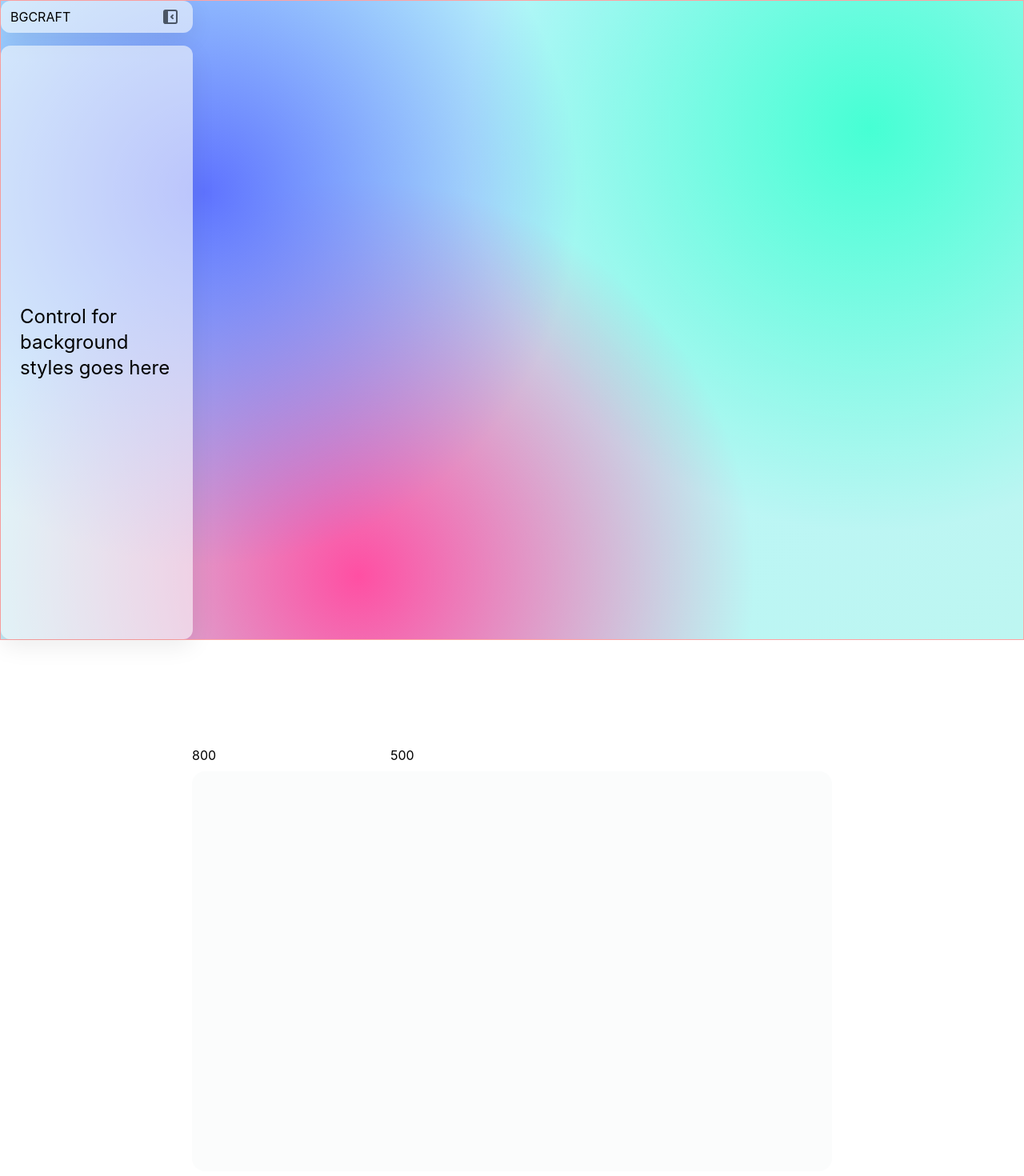
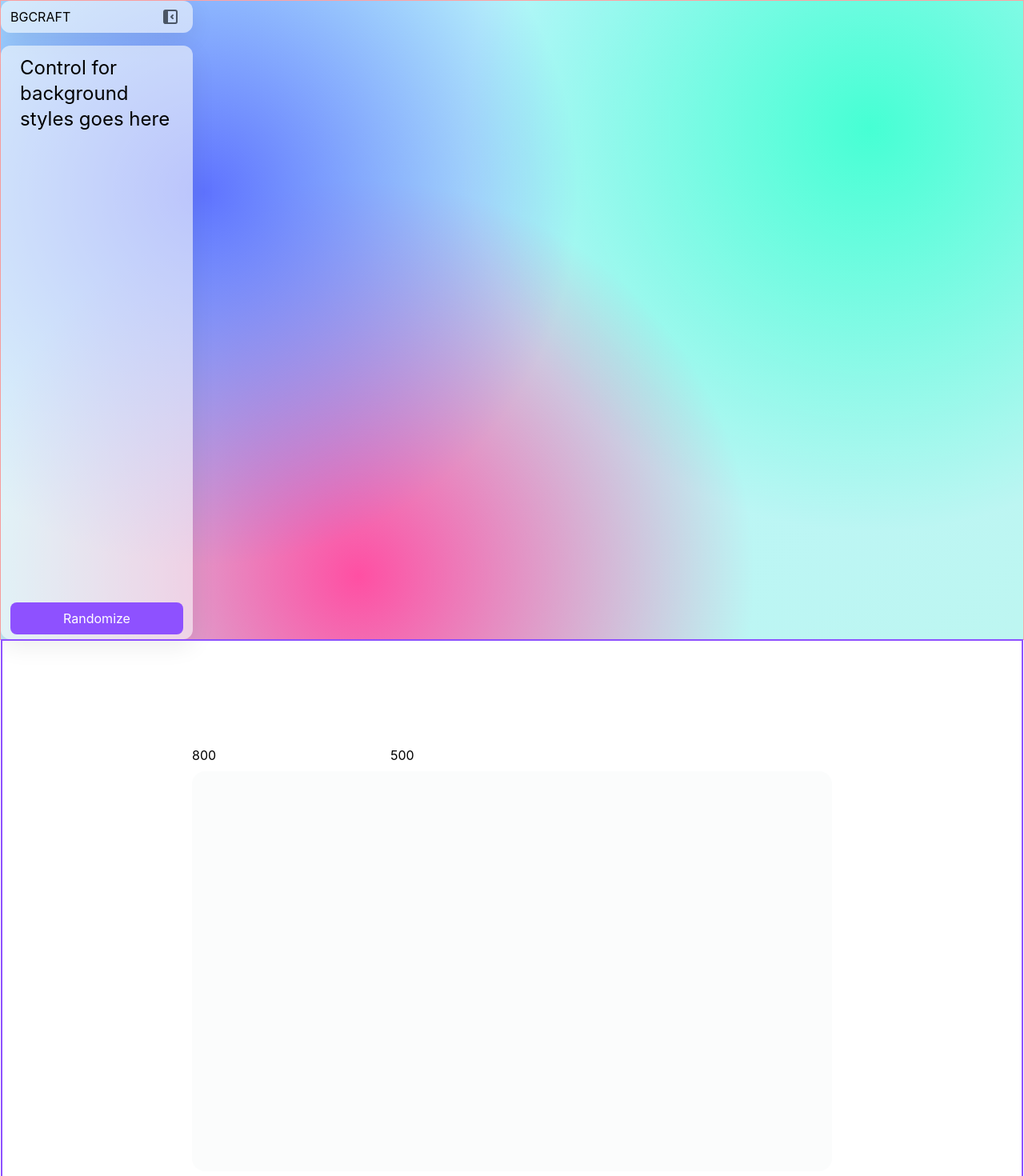
Before and after one commit to nilsyntax/bgcft, a React (Vite) app: page / in a window 1280 px wide. Shown: the top 1470 px of the page at 80% size. Built offline with nearby package versions, Linux system fonts and the light colour scheme.

Commit message:
UI changes: Button.tsx: improve reusablity of button component Sidebar.tsx: add bg generate button at the bottom of sidebar PreviewArea.tsx: Minor fix

```diff
--- a/src/components/Button.tsx
+++ b/src/components/Button.tsx
@@ -1,14 +1,11 @@
-type ButtonProps = {
-   value: string;
-   color: string;
-   onClickAction: () => void;
-}
+import type { ButtonHTMLAttributes } from "react";
+type ButtonProps = ButtonHTMLAttributes<HTMLButtonElement>;
 
-export default function Button({ value, color, onClickAction }: ButtonProps) {
+export default function Button({ value, className, ...props }: ButtonProps) {
    return (
-      <button onClick={onClickAction}
-         className="absolute left-1/2 translate-x-[-50%] bottom-2 h-fit w-fit rounded-lg px-4 py-2 text-white hover:bg-blue-700 transition-colors"
-         style={{backgroundColor: color}}
+      <button
+         className={`${className} h-fit rounded-lg px-4 py-2 text-white hover:bg-blue-700 transition-colors`}
+         {...props}
       >{value}</button>
    )
 }
--- a/src/layout/PreviewArea.tsx
+++ b/src/layout/PreviewArea.tsx
@@ -1,9 +1,11 @@
 import PreviewCanvas from "./previewCanvas"
+function PreviewArea() {
 
-function PreviewArea() {
+
+
    return (
       <>
-         <div className=" relative w-full h-full">
+         <div className=" relative w-full h-full border-2 border-violet-500">
             <PreviewCanvas/>
          </div>
       </>
--- a/src/layout/Sidebar.tsx
+++ b/src/layout/Sidebar.tsx
@@ -1,19 +1,21 @@
 import HidePanel from "@/assets/icons/hidepanel.svg?react";
-
+import Button from "../components/Button";
 
 function Sidebar() {
    return (
       <>
          <div className="flex flex-col gap-4 h-full w-60 min-w-60 rounded-xl bg-gray-50/0 px-0 shadow-[0_8px_30px_rgba(0,0,0,0.0)]">
-
+{/*  */}
             <div className="flex justify-between items-center h-fit w-full my-0 rounded-xl bg-gray-50/60 px-3 py-1 shadow-[0_8px_30px_rgba(0,0,0,0.08)]">
                <p className="text-l">BGCRAFT</p>
                <HidePanel className="text-gray-600 w-8 h-8 p-1 cursor-pointer" />
             </div>
-
-            <div className="flex justify-between items-center h-full w-full my-0 rounded-xl bg-gray-50/60 px-3 py-1.5 shadow-[0_8px_30px_rgba(0,0,0,0.08)]">
+{/*  */}
+            <div className="relative flex flex-col justify-between items-center h-full w-full my-0 rounded-xl bg-gray-50/60 px-3 py-1.5 shadow-[0_8px_30px_rgba(0,0,0,0.08)]">
                <p className="px-3 py-1.5 text-2xl">Control for background styles goes here</p>
+               <Button value="Randomize" className="w-full bg-violet-500"/>
             </div>
+{/*  */}
          </div>
       </>
    )
```
